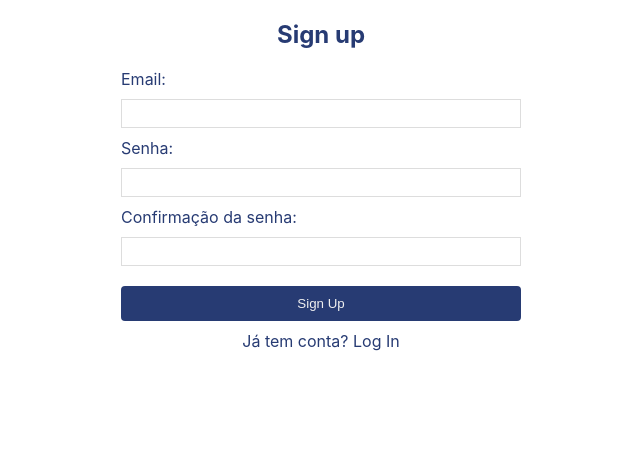
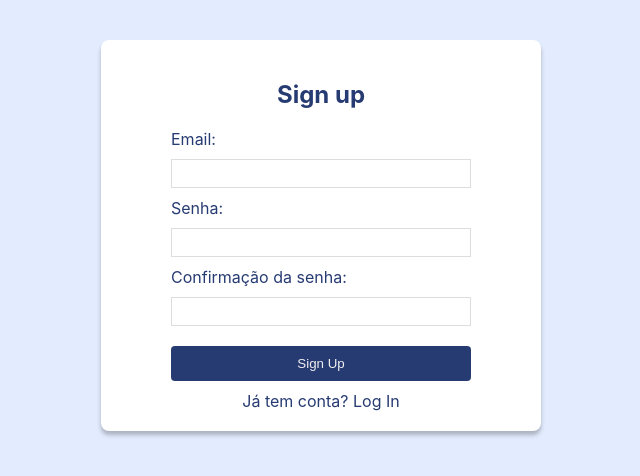
Before and after one commit to orivaldosantana/dataviewer_t1, a Next.js app: page /signup in a window 1280 px wide. Shown: the top 476 px of the page, without its empty margins (319-959 px from the left). Built offline with nearby package versions, Linux system fonts and the light colour scheme.

Commit message:
atualização css para tela de sign up

```diff
--- a/styles/globals.css
+++ b/styles/globals.css
@@ -1,5 +1,6 @@
 html,
 body {
+  background-color: #e3ecfe;
   padding: 0;
   margin: 0;
   font-family: -apple-system, BlinkMacSystemFont, Segoe UI, Roboto, Oxygen,
@@ -11,17 +12,20 @@ a {
   text-decoration: none;
 }
 
-* {
-  box-sizing: border-box;
-}
-
 .card {
+  max-width: 400px;
+  margin: 40px auto;
+  padding: 20px;
   text-align: center;
   color: #273b73;
+  background-color: #fff;
+  border: 0px solid #5882fa;
+  box-shadow: 0px 4px 4px rgba(0, 0, 0, 0.25);
+  border-radius: 8px;
 }
 
 .form {
-  max-width: 400px;
+  max-width: 300px;
   margin: 0 auto;
   text-align: center;
 }
```
Also changed, not shown: context/AuthContext.js (added, +11 -0 lines).
